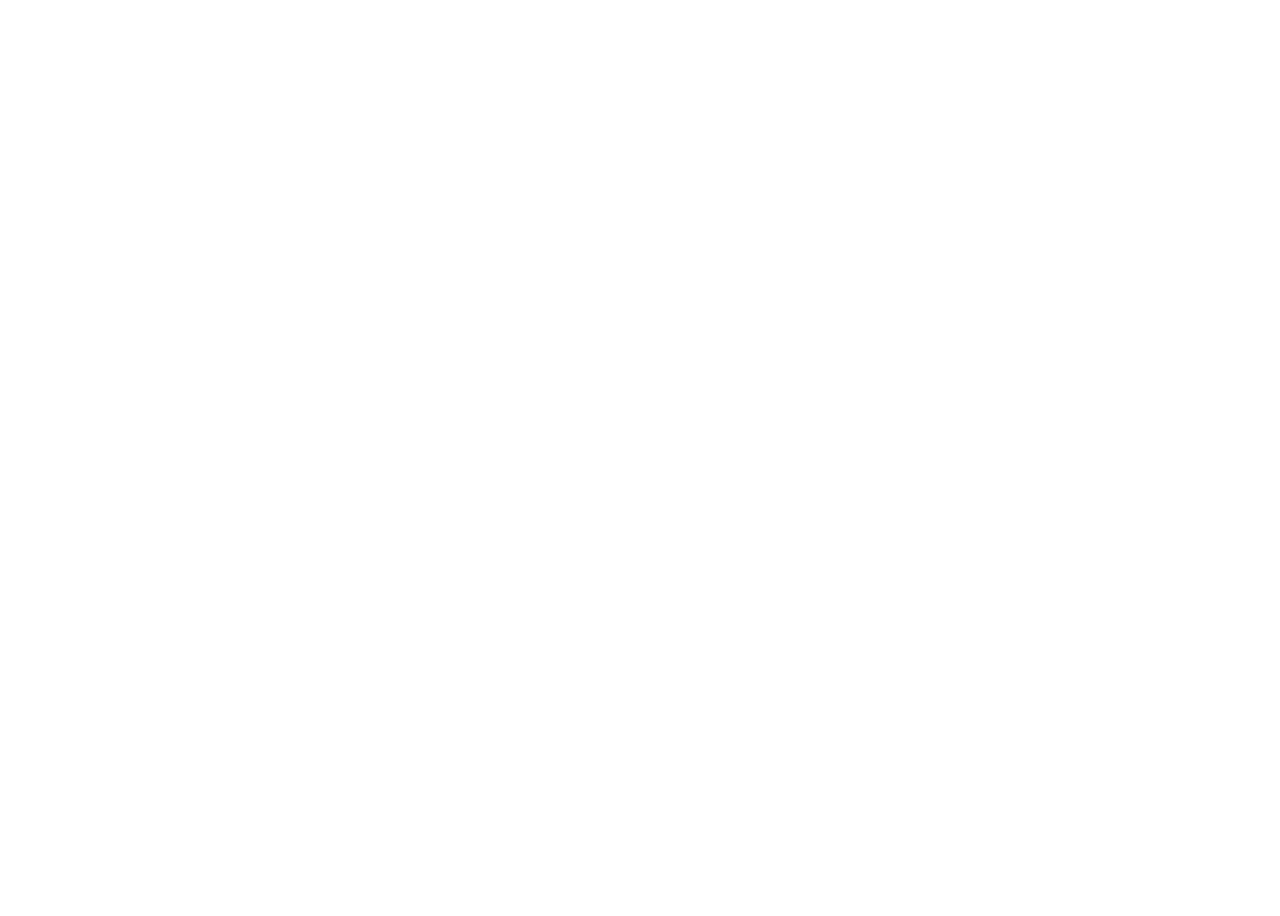
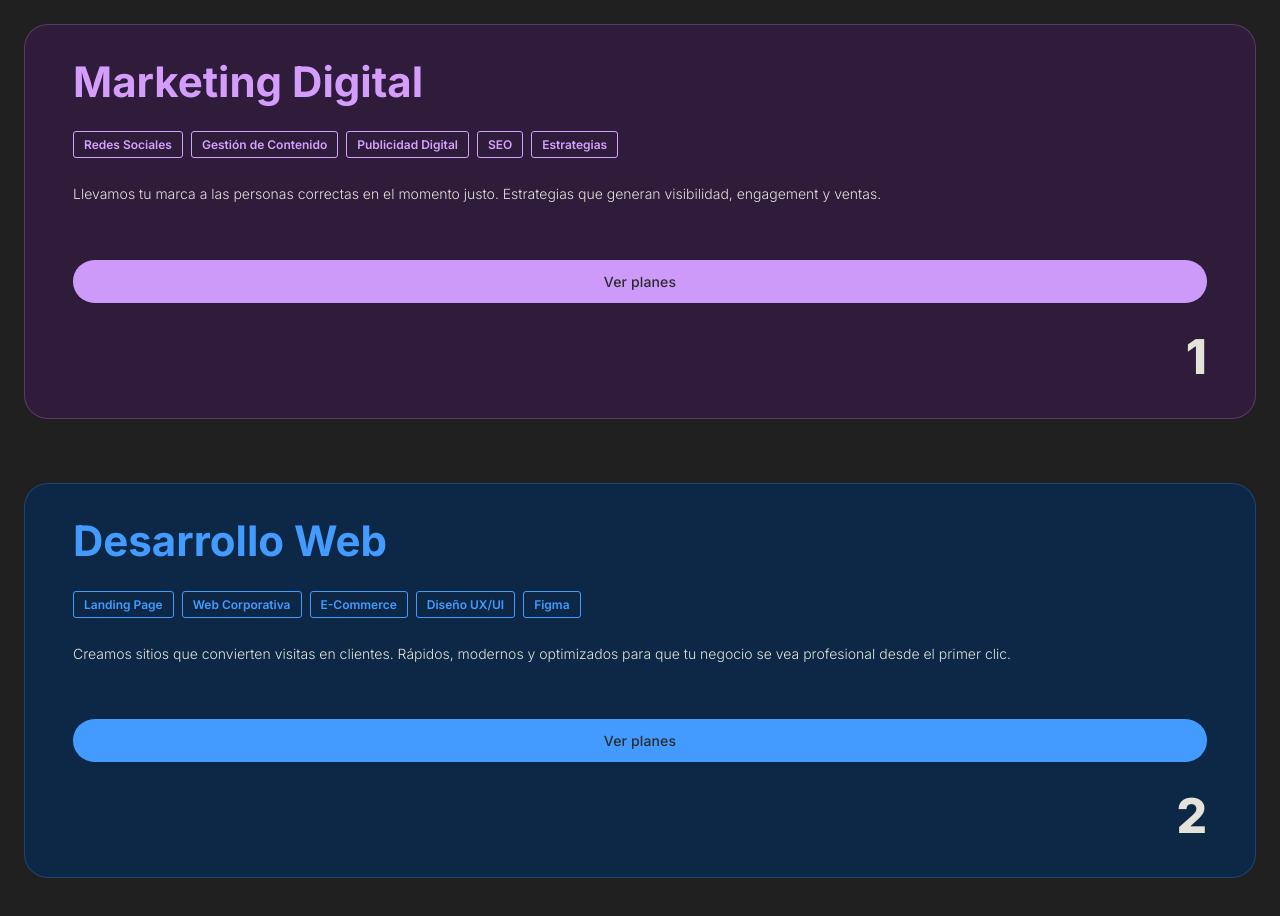
Before and after one commit to TFango/CertezzaAgencia, a Next.js app: page / in a window 1280 px wide. Shown: the part 840-1756 px from the top of the page. Before the commit the page ends 800 px from the top, so only its background shows below. Built offline with nearby package versions, Linux system fonts and the light colour scheme.

Commit message:
complete services and cards

```diff
--- a/src/app/global.css
+++ b/src/app/global.css
@@ -5,3 +5,7 @@
   margin: 0;
   padding: 0;
 }
+
+body {
+  font-family: var(--font-inter);
+}
--- a/src/app/layout.tsx
+++ b/src/app/layout.tsx
@@ -1,5 +1,13 @@
 import "./global.css";
 import Header from "@/components/layout/header";
+
+import { Inter } from "next/font/google";
+
+const inter = Inter({
+  subsets: ["latin"],
+  weight: ["100", "200", "300", "400", "500", "600", "700", "800", "900"],
+  variable: "--font-inter",
+});
 
 export default function RootLayout({
   children,
@@ -7,7 +15,7 @@
   children: React.ReactNode;
 }) {
   return (
-    <html lang="es">
+    <html lang="es" className={inter.variable}>
       <body>
         <Header />
         <main>{children}</main>
--- a/src/app/page.tsx
+++ b/src/app/page.tsx
@@ -1,9 +1,11 @@
 import Hero from "@/components/sections/hero";
+import Services from "@/components/sections/services";
 
 export default function Home() {
   return (
     <main>
       <Hero />
+      <Services />
     </main>
   );
 }
--- /dev/null
+++ b/src/components/sections/services/index.tsx
@@ -0,0 +1,12 @@
+import styles from "./services.module.css";
+
+import Card from "@/components/ui/card";
+
+export default function Services() {
+  return (
+    <section className={styles.section}>
+      <Card variant="marketing" />
+      <Card variant="web" />
+    </section>
+  );
+}
--- /dev/null
+++ b/src/components/sections/services/services.module.css
@@ -0,0 +1,8 @@
+.section {
+  display: flex;
+  flex-direction: column;
+  padding: 4rem 1.5rem;
+  background-color: #202020;
+  padding-bottom: 8rem;
+  gap: 4rem;
+}
--- a/src/components/ui/button/Button.module.css
+++ b/src/components/ui/button/Button.module.css
@@ -22,7 +22,7 @@
 }
 
 .primary {
-  background: #E3E3D9;
+  background: #e3e3d9;
   color: #000000;
 }
 
@@ -53,3 +53,45 @@
   border-color: rgba(255, 255, 255, 0.4);
   transform: translateY(1px);
 }
+
+.cardMarketing {
+  background: #cd9afa;
+  color: #2b2b2b;
+  transition:
+    background 0.2s ease,
+    transform 0.2s ease,
+    box-shadow 0.2s ease;
+}
+
+.cardMarketing:hover {
+  background: #bb80f8;
+  box-shadow: 0 8px 24px rgba(205, 154, 250, 0.35);
+  transform: translateY(-2px);
+}
+
+.cardMarketing:active {
+  background: #a866f0;
+  transform: translateY(1px);
+  box-shadow: none;
+}
+
+.cardWeb {
+  background: #449bff;
+  color: #2b2b2b;
+  transition:
+    background 0.2s ease,
+    transform 0.2s ease,
+    box-shadow 0.2s ease;
+}
+
+.cardWeb:hover {
+  background: #2a87ff;
+  box-shadow: 0 8px 24px rgba(68, 155, 255, 0.35);
+  transform: translateY(-2px);
+}
+
+.cardWeb:active {
+  background: #1a76f0;
+  transform: translateY(1px);
+  box-shadow: none;
+}
--- a/src/components/ui/button/index.tsx
+++ b/src/components/ui/button/index.tsx
@@ -1,6 +1,6 @@
 type ButtonsProps = {
   children: React.ReactNode;
-  variant?: "primary" | "secondary";
+  variant?: "primary" | "secondary" | "cardMarketing" | "cardWeb";
   onClick?: () => void;
 };
 
--- /dev/null
+++ b/src/components/ui/card/Card.module.css
@@ -0,0 +1,75 @@
+.card {
+  border-radius: 24px;
+  padding: 2rem 3rem 2rem 3rem;
+  display: flex;
+  flex-direction: column;
+  gap: 1.5rem;
+  position: sticky;
+  top: 80px;
+}
+
+.card:nth-child(2) {
+  top: 100px;
+}
+
+.marketing {
+  background: #2f1b3a;
+  border: 1px solid rgba(205, 154, 250, 0.25);
+}
+
+.web {
+  background: #0d2847;
+  border: 1px solid rgba(68, 155, 255, 0.25);
+}
+
+.title {
+  font-size: 2.625rem;
+  font-weight: 700;
+  line-height: 1.2;
+}
+
+.marketing .title {
+  color: #d49dfb;
+}
+
+.web .title {
+  color: #449bff;
+}
+
+.tags {
+  display: flex;
+  flex-wrap: wrap;
+  gap: 0.5rem;
+}
+
+.tag {
+  font-size: 0.75rem;
+  font-weight: 600;
+  padding: 5px 10px;
+  border-radius: 3px;
+}
+
+.marketingTag {
+  border: 1px solid #d7a1ff;
+  color: #d7a1ff;
+}
+
+.webTag {
+  border: 1px solid #449bff;
+  color: #449bff;
+}
+
+.description {
+  font-size: 0.875rem;
+  font-weight: 300;
+  line-height: 1.7;
+  color: #e3e3d9;
+  margin-bottom: 30px;
+}
+
+.number {
+  color: #e3e3d9;
+  font-size: 3rem;
+  font-weight: 800;
+  align-self: flex-end;
+}
--- /dev/null
+++ b/src/components/ui/card/index.tsx
@@ -0,0 +1,59 @@
+import styles from "./Card.module.css";
+
+import Button from "../button";
+
+type Props = {
+  variant: "marketing" | "web";
+};
+
+const tags = {
+  marketing: [
+    "Redes Sociales",
+    "Gestión de Contenido",
+    "Publicidad Digital",
+    "SEO",
+    "Estrategias",
+  ],
+  web: [
+    "Landing Page",
+    "Web Corporativa",
+    "E-Commerce",
+    "Diseño UX/UI",
+    "Figma",
+  ],
+};
+
+const titles = {
+  marketing: "Marketing Digital",
+  web: "Desarrollo Web",
+};
+
+const descriptions = {
+  marketing:
+    "Llevamos tu marca a las personas correctas en el momento justo. Estrategias que generan visibilidad, engagement y ventas.",
+  web: "Creamos sitios que convierten visitas en clientes. Rápidos, modernos y optimizados para que tu negocio se vea profesional desde el primer clic.",
+};
+
+export default function Card({ variant }: Props) {
+  return (
+    <div className={`${styles.card} ${styles[variant]}`}>
+      <h1 className={styles.title}>{titles[variant]}</h1>
+
+      <div className={styles.tags}>
+        {tags[variant].map((tag) => (
+          <p key={tag} className={`${styles.tag} ${styles[variant + "Tag"]}`}>
+            {tag}
+          </p>
+        ))}
+      </div>
+
+      <p className={styles.description}>{descriptions[variant]}</p>
+
+      <Button variant={variant === "marketing" ? "cardMarketing" : "cardWeb"}>
+        Ver planes
+      </Button>
+
+      <p className={styles.number}>{variant === "marketing" ? "1" : "2"}</p>
+    </div>
+  );
+}
```
